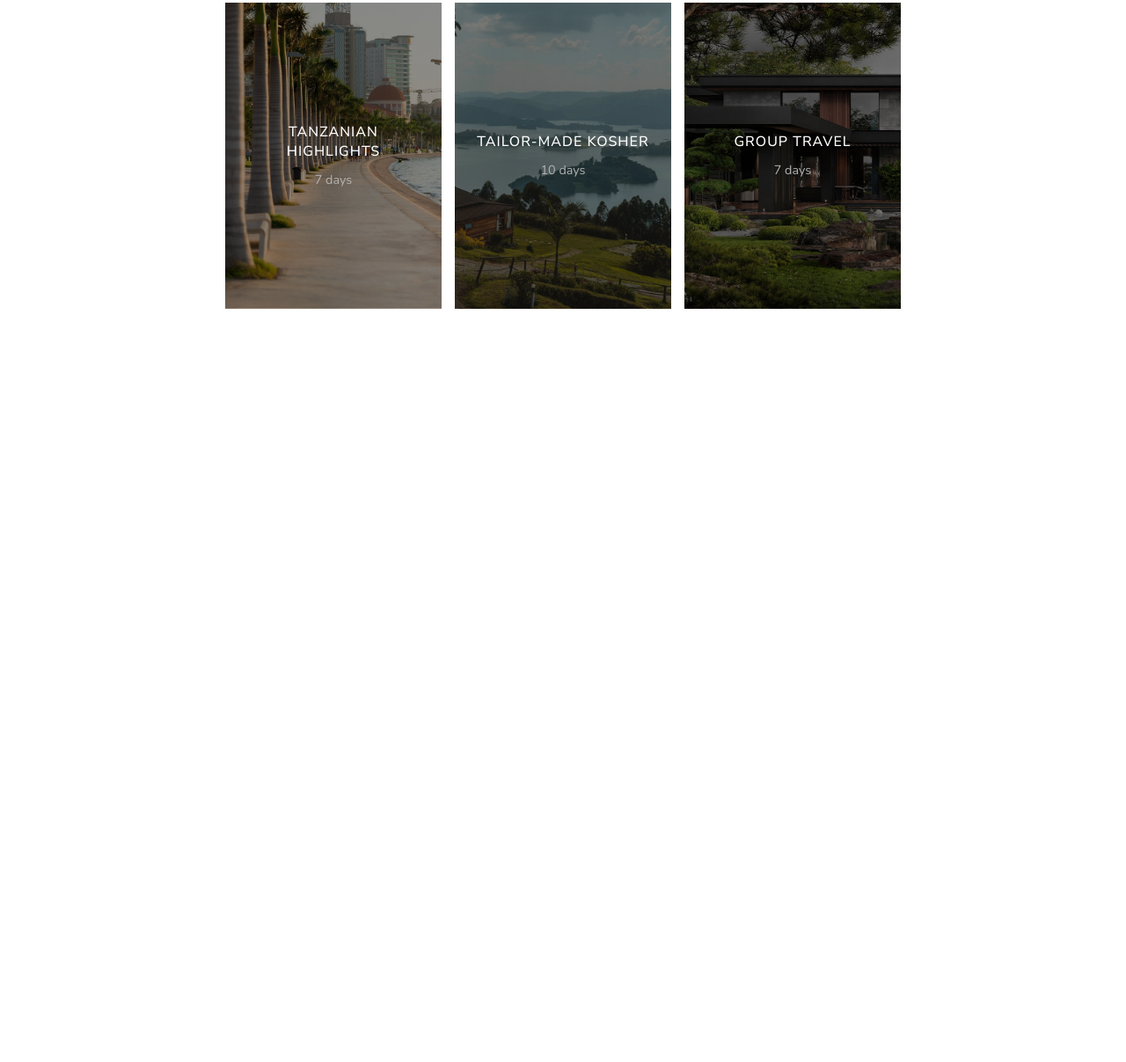
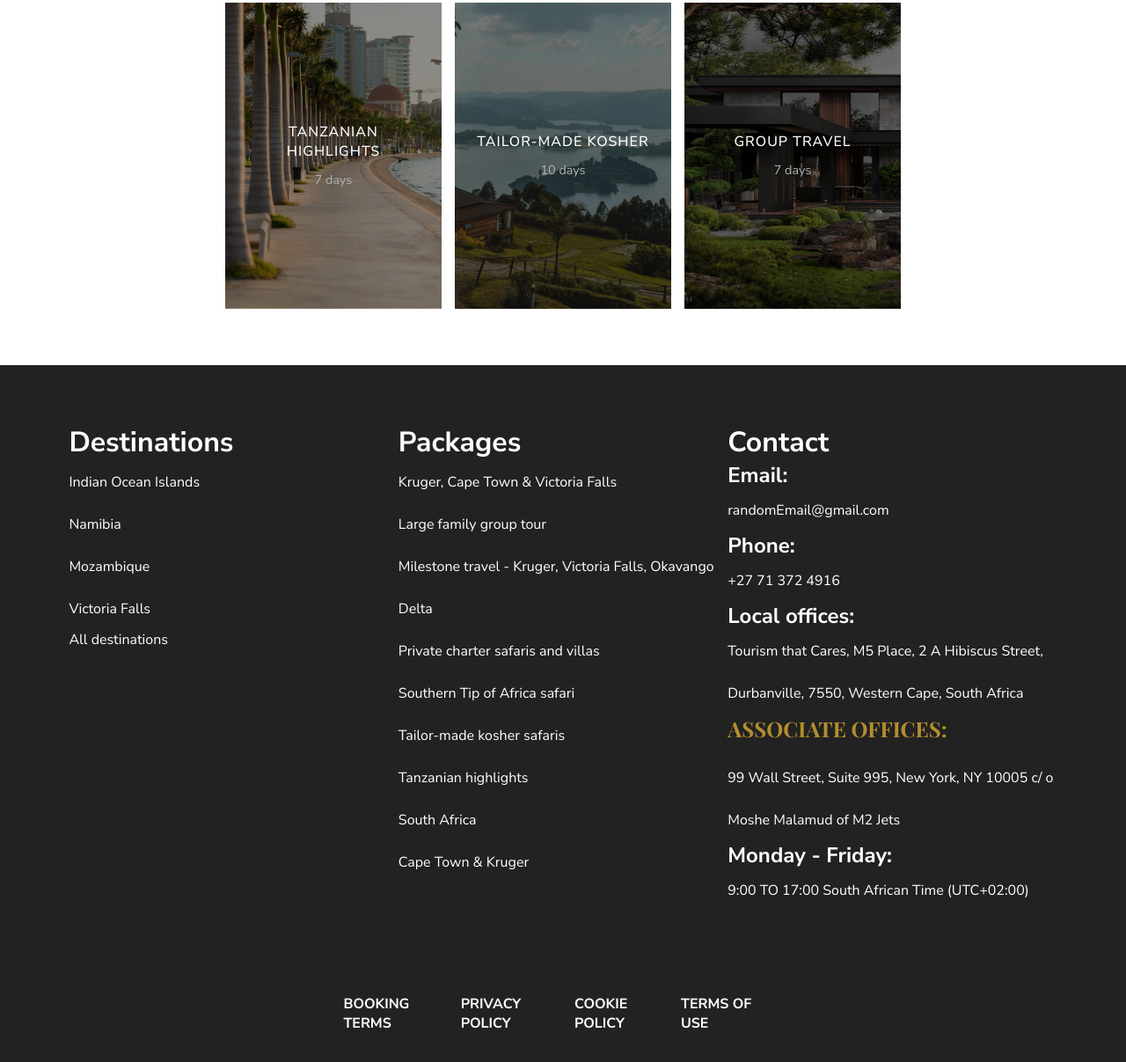
Before and after one commit to Rxshdiy/Luxury-Kosher-Recreation, a plain HTML site: page index.html in a window 1280 px wide. Shown: the part 4658-5865 px from the top of the page at 88% size. Before the commit the page ends 5073 px from the top, so only its background shows below. Drawn offline with nearby package versions, Linux system fonts and the light colour scheme.

Commit message:
added footer html

```diff
--- a/index.html
+++ b/index.html
@@ -300,6 +300,64 @@
         </div>
       </div>
     </div>
+    <footer>
+      <!-- one div containing 3 divs of main content. 2nd dic of policies -->
+      <div class="footer-grid">
+        <div class="footer-grid-item1">
+          <div class="footer-grid-item1-grid">
+            <div class="destinations-footer">
+              <h1>Destinations</h1>
+              <p>Indian Ocean Islands</p>
+              <p>Namibia</p>
+              <p>Mozambique</p>
+              <p>Victoria Falls</p>
+              <div class="button">All destinations</div>
+            </div>
+            <div class="packages-footer">
+              <h1>Packages</h1>
+              <p>Kruger, Cape Town & Victoria Falls</p>
+              <p>Large family group tour</p>
+              <p>Milestone travel - Kruger, Victoria Falls, Okavango Delta</p>
+              <p>Private charter safaris and villas</p>
+              <p>Southern Tip of Africa safari</p>
+              <p>Tailor-made kosher safaris</p>
+              <p>Tanzanian highlights</p>
+              <p>South Africa</p>
+              <p>Cape Town & Kruger</p>
+            </div>
+            <div class="contact-footer">
+              <h1>Contact</h1>
+              <div class="email-footer">
+                <h2>Email:</h2>
+                <p>randomEmail@gmail.com</p>
+              </div>
+              <div class="phone-footer">
+                <h2>Phone:</h2>
+                <p>+27 71 372 4916</p>
+            </div>
+            <div class="local-offices">
+              <h2>Local offices:</h2>
+              <p>‍Tourism that Cares, M5 Place, 2 A Hibiscus Street, Durbanville, 7550, Western Cape, South Africa</p>
+            </div>
+            <div class="associate-offices">
+              <h3>Associate offices:</h3>
+              <p>‍99 Wall Street, Suite 995, New York, NY 10005 c/ o Moshe Malamud of M2 Jets</p>
+            </div>
+            <div class="opening-times">
+              <h2>Monday - Friday:</h2>
+              <p>‍9:00 TO 17:00 South African Time
+                (UTC+02:00)</p>
+            </div>
+          </div>
+        </div>
+        <div class="footer-policies">
+          <a href="#">Booking terms</a>
+          <a href="#">Privacy policy</a>
+          <a href="#">Cookie policy</a>
+          <a href="#">Terms of use</a>
+        </div>
+      </div>
+    </footer>
     <script src="scripts/scripts.js"></script>
   </body>
 </html>
--- a/styles/footer.css
+++ b/styles/footer.css
@@ -0,0 +1,59 @@
+.foooter-grid {
+
+
+}
+
+footer{
+  background-color: #222222;
+}
+
+.footer-grid-item1{
+    display: grid;
+    grid-template-columns: repeat(1, 1fr);
+    grid-template-rows: 1fr 100px;
+    grid-gap: 1rem;
+    padding: 1rem;
+}
+
+.footer-grid-item1-grid{
+  grid-area: 1 / 1 / 2 / 2;
+  display: grid;
+  grid-template-columns: 1fr 1fr 1fr;
+  padding: 4% 5%;
+  color: white;
+}
+
+.footer-grid-item1-grid img{
+  width: 100%;
+}
+
+.footer-grid-item1-grid p{
+  font-size: 1rem;
+  line-height: 3rem;
+}
+
+.footer-grid-item1-grid h3{
+  font-size: 1.5rem;
+  font-weight: 700;
+  text-transform: uppercase;
+  margin-bottom: 1rem;
+  font-family: "Playfair Display", sans-serif;
+  color: #b38e2e;
+}
+
+
+
+.footer-policies{
+  grid-area: 2 / 1 / 3 / 2;
+  color: white;
+  display: flex;
+  justify-content: space-around;
+  align-items: center;
+  padding: 0 30%;
+}
+
+.footer-policies a{
+  color: white;
+  text-transform: uppercase;
+  font-weight: 700;
+}
```
